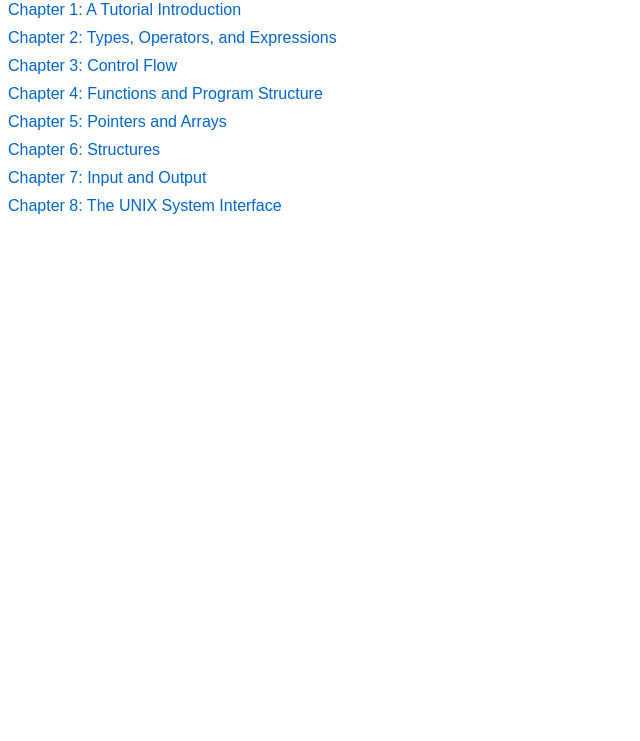
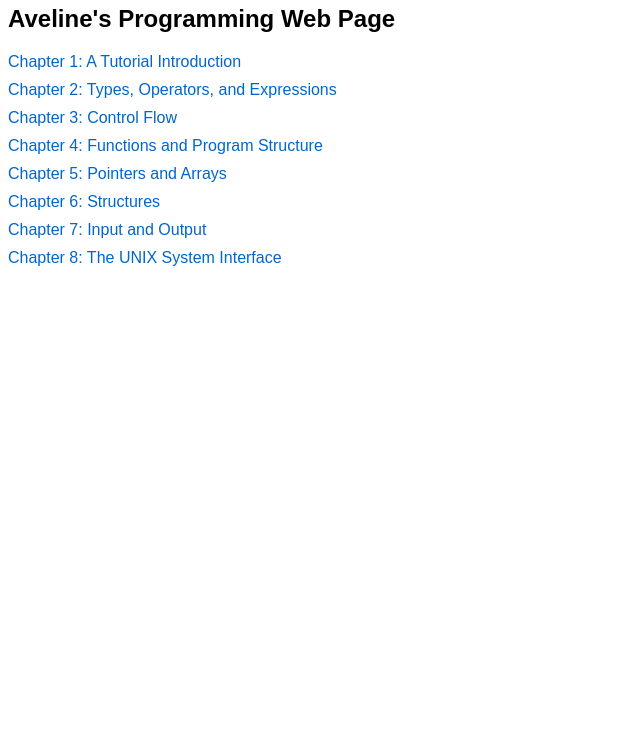
Before and after one commit to v01010v/mysite, a plain HTML site: page index.html in a window 1280 px wide. Shown: the part 59-800 px from the top of the page, without its empty margins (0-640 px from the left). Drawn offline with Linux system fonts and the light colour scheme.

Commit message:
Update index.html

```diff
--- a/index.html
+++ b/index.html
@@ -34,6 +34,7 @@
   </head>
   <body>
     <h1>The C Programming Language</h1>
+    <h2>Aveline's Programming Web Page</h2>
     <ul>
       <li><a href="#">Chapter 1: A Tutorial Introduction</a></li>
       <li><a href="#">Chapter 2: Types, Operators, and Expressions</a></li>
```
